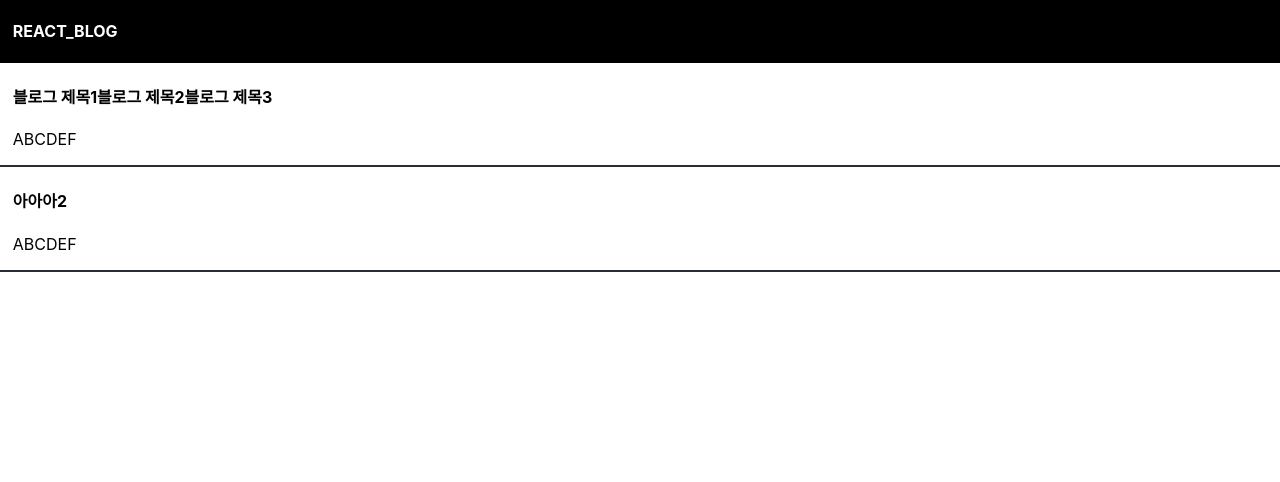
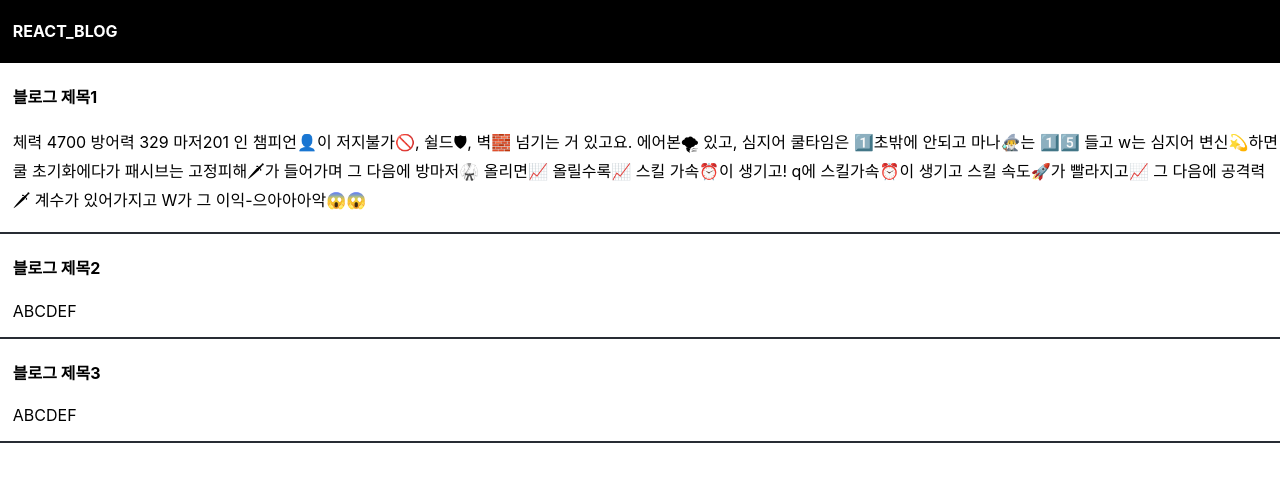
Before and after one commit to naimnaro/react_crud, a React (Create React App) app: page / in a window 1280 px wide. Shown: the top 482 px of the page. Built offline with nearby package versions, Linux system fonts and the light colour scheme.

Commit message:
Update App.js

```diff
--- a/src/App.js
+++ b/src/App.js
@@ -6,7 +6,7 @@ import { useState } from 'react';
 function App() {
 
   let post = '변수활용';
-  let [글제목, b] = useState(['블로그 제목1','블로그 제목2','블로그 제목3']);
+  let [글제목, b] = useState(['블로그 제목1 ','블로그 제목2 ','블로그 제목3 ']);
 
   return (
     <div className="App">
@@ -14,11 +14,19 @@ function App() {
         <h4> REACT_BLOG</h4>
       </div>
       <div className="list">
-        <h4> {글제목}</h4>
+        <h4> {글제목[0]}</h4>
+        <p> 체력 4700 방어력 329 마저201 인 챔피언👤이 저지불가🚫, 쉴드🛡, 벽🧱 넘기는 거 있고요.
+          에어본🌪 있고, 심지어 쿨타임은 1️⃣초밖에 안되고 마나🧙‍♂️는 1️⃣5️⃣ 들고 w는 심지어 변신💫하면
+          쿨 초기화에다가 패시브는 고정피해🗡가 들어가며 그 다음에 방마저🥋 올리면📈 올릴수록📈
+          스킬 가속⏰이 생기고! q에 스킬가속⏰이 생기고 스킬 속도🚀가 빨라지고📈 그 다음에 공격력🗡
+          계수가 있어가지고 W가 그 이익-으아아아악😱😱 </p>
+      </div>
+      <div className="list">
+        <h4> {글제목[1]} </h4>
         <p> ABCDEF </p>
       </div>
       <div className="list">
-        <h4> 아아아2 </h4>
+        <h4> {글제목[2]} </h4>
         <p> ABCDEF </p>
       </div>
 
```
